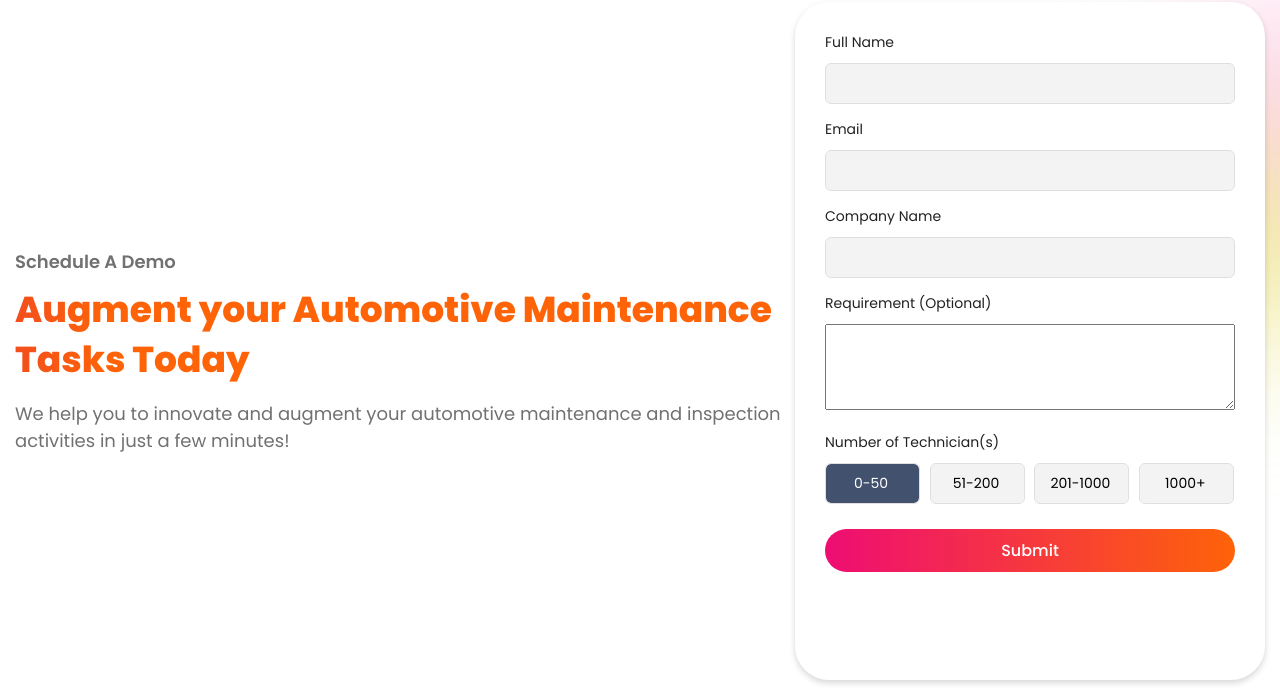
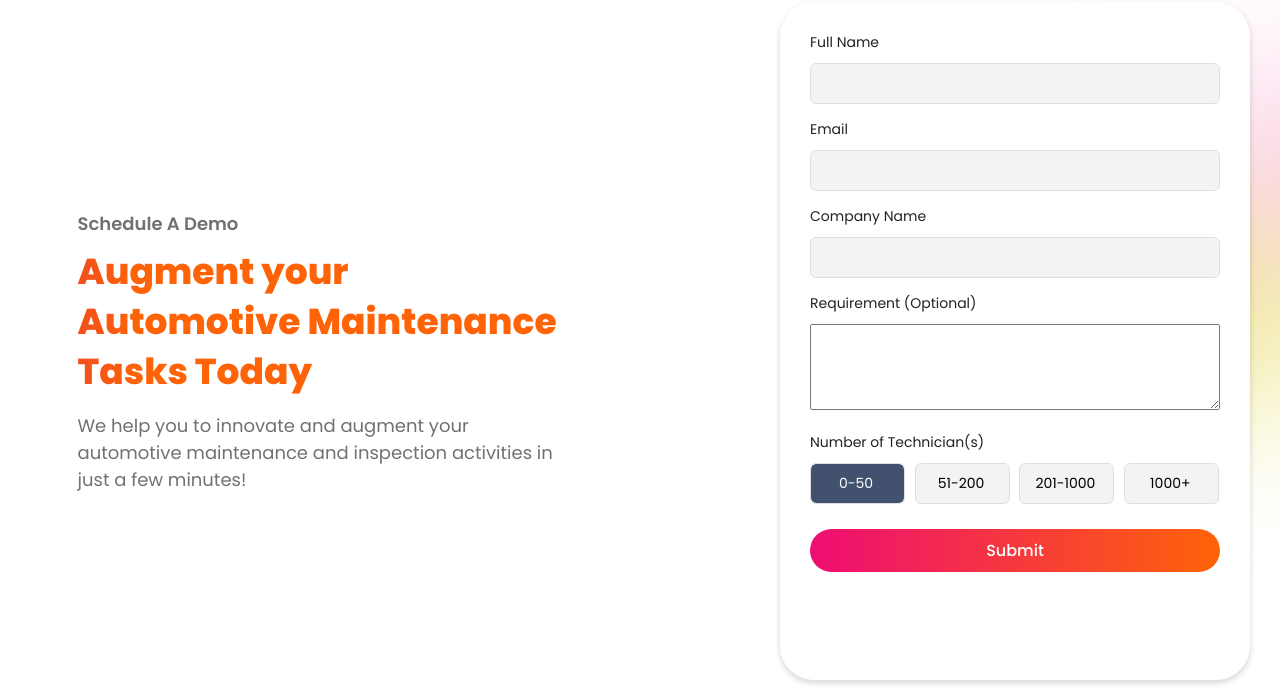
Before and after one commit to anjuanna31/cotech.ai, a plain HTML site: page demo.html in a window 1280 px wide. Shown: the part 100-800 px from the top of the page. Drawn offline with nearby package versions, Linux system fonts and the light colour scheme.

Commit message:
demo page changes

```diff
--- a/demo.html
+++ b/demo.html
@@ -77,8 +77,8 @@
         <div class="container first-section">
 
             <div class="rows">
-                <div class="col-smleft col-sm ">
-                    <div class="kk">
+                <div class="col-smleft col-md-6 col-sm ">
+                    <div class="kk" style="max-width: 500px;">
                         <a href="demo">
                             <a href="#" style="cursor: default;">
                                 <div class="features fadeup">Schedule A Demo</div>
@@ -89,7 +89,7 @@
                             inspection activities in just a few minutes!</div>
                     </div>
                 </div>
-                <div class="col-sm  one resone" style="margin-bottom: 50px;">
+                <div class="col-sm col-md-6  one resone" style="margin-bottom: 50px;">
                     <div class="color-box bounce2 demobounce" style="display: block;">
                         <div class="color-pink2">
                         </div>
@@ -128,7 +128,7 @@
                         <div class="requirement">
                             <div class="text">
                                 <div class="username">Requirement (Optional)</div>
-                                <textarea id="w3review" v-model="message" name="w3review" rows="4" cols="50"
+                                <textarea id="w3review" v-model="message" style="max-width: 100%;" name="w3review" rows="4" cols="50"
                                     class="area"></textarea>
 
                             </div>
```
